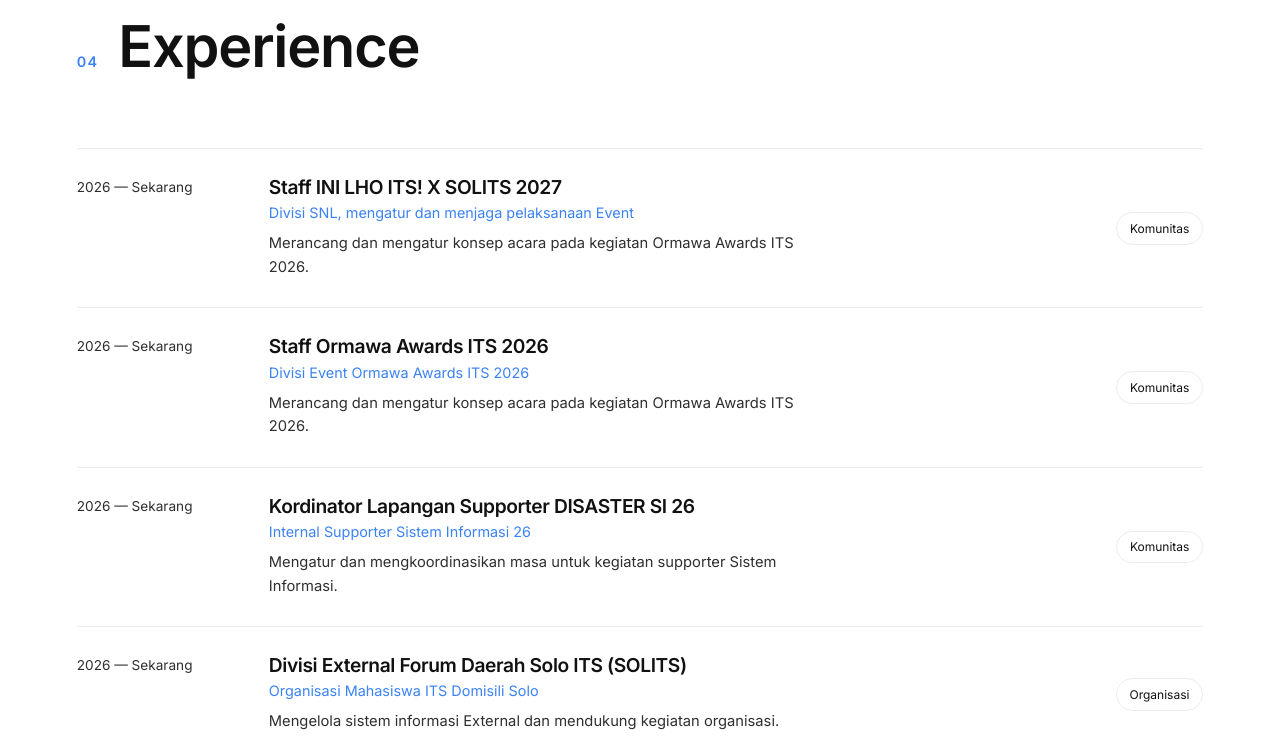
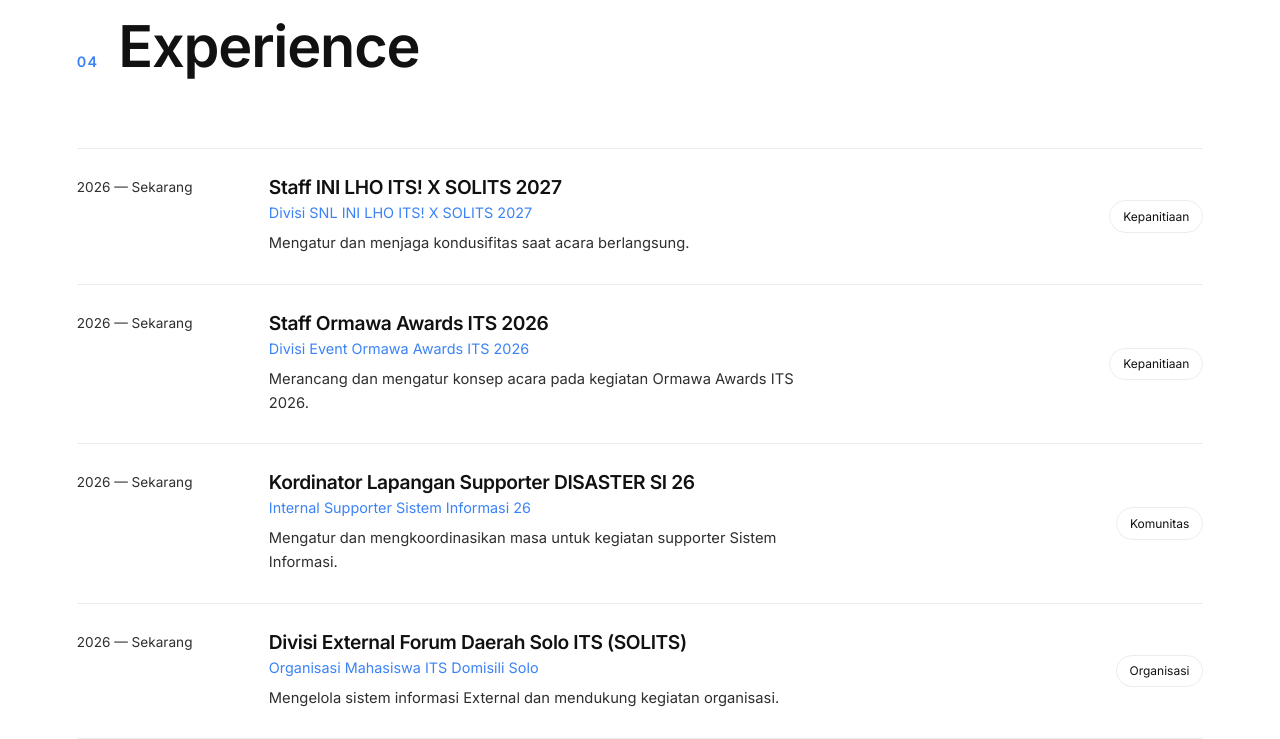
Before and after one commit to AdipJago/WebAdipps, a Flask app: page / in a window 1280 px wide. Shown: the part 3567-4306 px from the top of the page. Run offline with Flask 3, Linux system fonts and the light colour scheme; some libraries are stand-ins or nearby versions; some web fonts are replaced.

Commit message:
Revise experience details in index.html
Updated organization and description for experience items.

```diff
--- a/templates/index.html
+++ b/templates/index.html
@@ -297,10 +297,10 @@ Bagi saya, proses belajar bukan hanya tentang seberapa banyak yang saya tahu, te
           <div class="experience__period">2026 — Sekarang</div>
           <div class="experience__body">
             <h3>Staff INI LHO ITS! X SOLITS 2027</h3>
-            <p class="experience__org">Divisi SNL, mengatur dan menjaga pelaksanaan Event</p>
-            <p class="experience__desc">Merancang dan mengatur konsep acara pada kegiatan Ormawa Awards ITS 2026.</p>
+            <p class="experience__org">Divisi SNL INI LHO ITS! X SOLITS 2027</p>
+            <p class="experience__desc">Mengatur dan menjaga kondusifitas saat acara berlangsung.</p>
           </div>
-          <span class="experience__tag">Komunitas</span>
+          <span class="experience__tag">Kepanitiaan</span>
         </article>
 
          <article class="experience__item" data-reveal>
@@ -310,7 +310,7 @@ Bagi saya, proses belajar bukan hanya tentang seberapa banyak yang saya tahu, te
             <p class="experience__org">Divisi Event Ormawa Awards ITS 2026</p>
             <p class="experience__desc">Merancang dan mengatur konsep acara pada kegiatan Ormawa Awards ITS 2026.</p>
           </div>
-          <span class="experience__tag">Komunitas</span>
+          <span class="experience__tag">Kepanitiaan</span>
         </article>
 
         <article class="experience__item" data-reveal>
```
